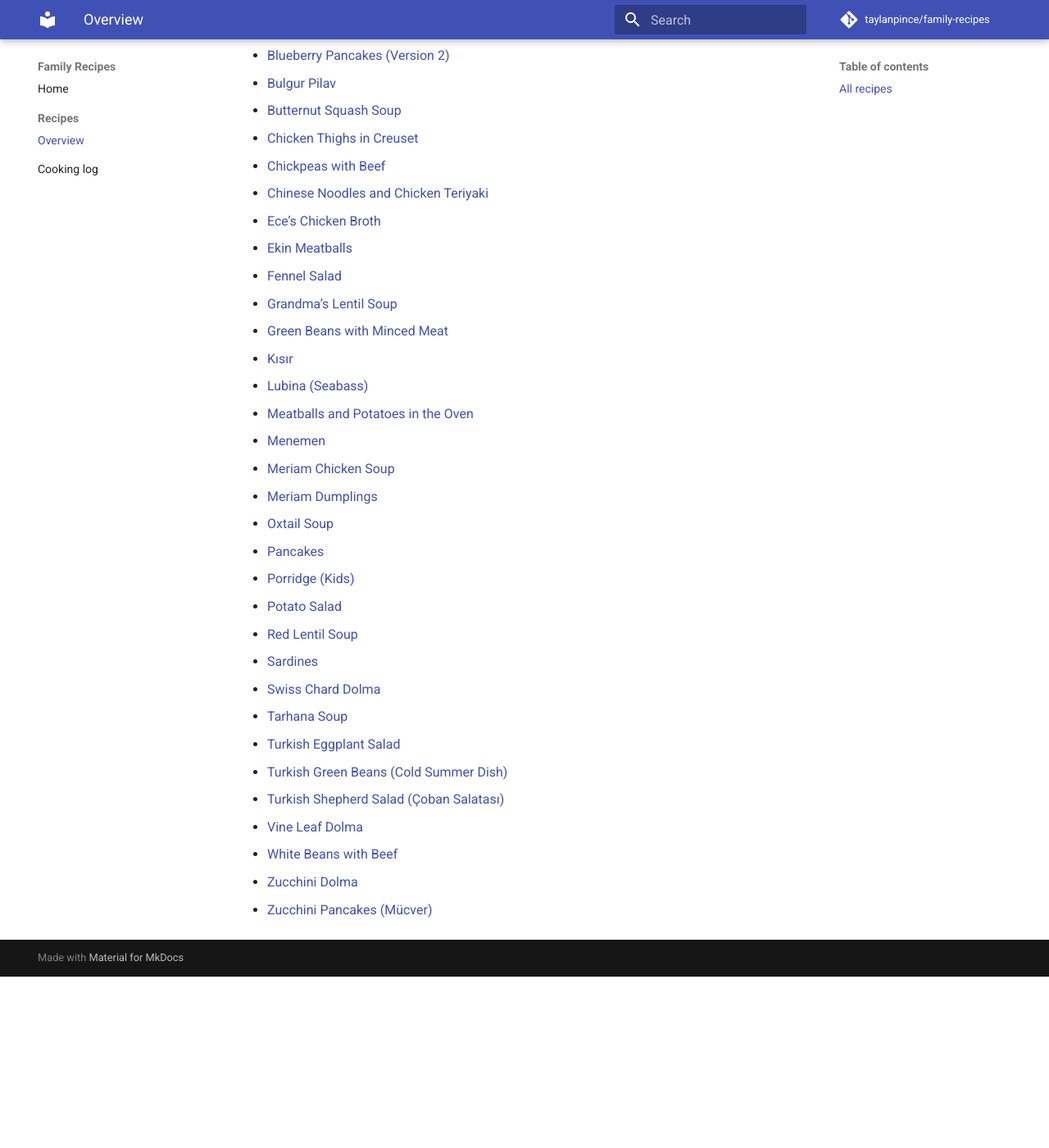
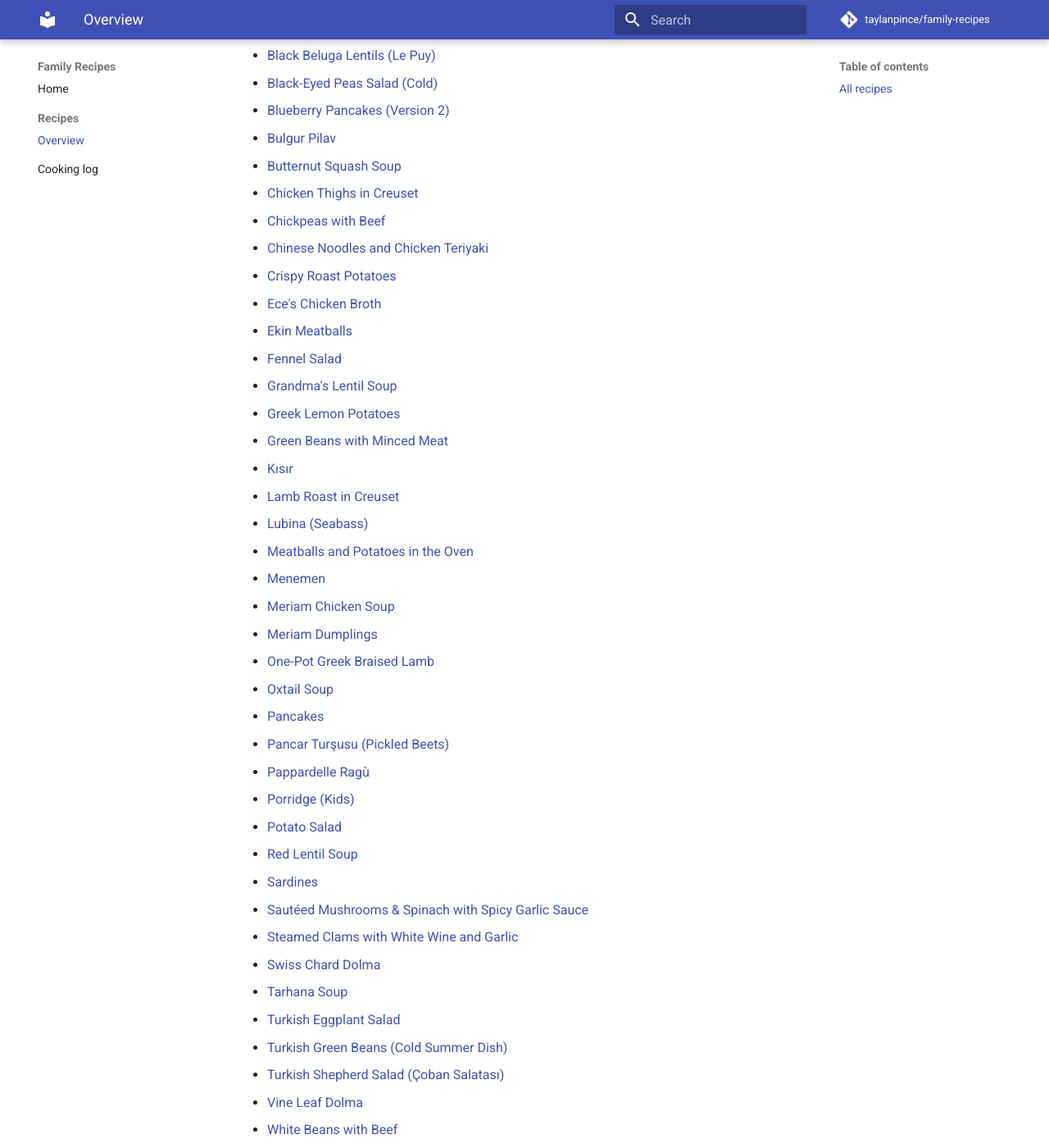
Before and after one commit to taylanpince/family-recipes, an MkDocs documentation site: the page built from docs/recipes/index.md, in a window 1280 px wide and 1400 px high, scrolled down 409 px. Shown: the whole window at 82% size. Built offline with MkDocs 1.6.1 and Material for MkDocs 9.7.7, drawn with Linux system fonts in a browser that asks for light colours; comment, search, counter and statistics services are not loaded; before the commit the page ends 1600 px from its top, so only the background shows below that; some of the changed text lies outside the part shown.

Commit message:
Update recipe index with all new recipes

```diff
--- a/docs/recipes/index.md
+++ b/docs/recipes/index.md
@@ -15,23 +17,31 @@
 - [Chicken Thighs in Creuset](chicken-thighs-in-creuset.md)
 - [Chickpeas with Beef](chickpeas-with-beef.md)
 - [Chinese Noodles and Chicken Teriyaki](chinese-noodles-and-chicken-teriyaki.md)
-- [Ece’s Chicken Broth](eces-chicken-broth.md)
+- [Crispy Roast Potatoes](crispy-roast-potatoes.md)
+- [Ece's Chicken Broth](eces-chicken-broth.md)
 - [Ekin Meatballs](ekin-meatballs.md)
 - [Fennel Salad](fennel-salad.md)
-- [Grandma’s Lentil Soup](grandmas-lentil-soup.md)
+- [Grandma's Lentil Soup](grandmas-lentil-soup.md)
+- [Greek Lemon Potatoes](greek-lemon-potatoes.md)
 - [Green Beans with Minced Meat](green-beans-with-minced-meat.md)
 - [Kısır](kisir-turkish.md)
+- [Lamb Roast in Creuset](lamb-roast-creuset.md)
 - [Lubina (Seabass)](lubina-seabass.md)
 - [Meatballs and Potatoes in the Oven](meatballs-and-potatoes-in-oven.md)
 - [Menemen](menemen.md)
 - [Meriam Chicken Soup](meriam-chicken-soup.md)
 - [Meriam Dumplings](meriam-dumplings.md)
+- [One-Pot Greek Braised Lamb](one-pot-greek-braised-lamb.md)
 - [Oxtail Soup](oxtail-soup.md)
 - [Pancakes](pancakes.md)
+- [Pancar Turşusu (Pickled Beets)](pancar-tursusu.md)
+- [Pappardelle Ragù](pappardelle-ragu.md)
 - [Porridge (Kids)](porridge-kids.md)
 - [Potato Salad](potato-salad.md)
 - [Red Lentil Soup](red-lentil-soup.md)
 - [Sardines](sardines.md)
+- [Sautéed Mushrooms & Spinach with Spicy Garlic Sauce](sauteed-mushrooms-spinach-spicy-garlic.md)
+- [Steamed Clams with White Wine and Garlic](steamed-clams-white-wine-garlic.md)
 - [Swiss Chard Dolma](swiss-chard-dolma.md)
 - [Tarhana Soup](tarhana-soup.md)
 - [Turkish Eggplant Salad](turkish-eggplant-salad.md)
```
Also changed, not shown: other parts of docs/recipes/index.md (+2 -0 lines).
